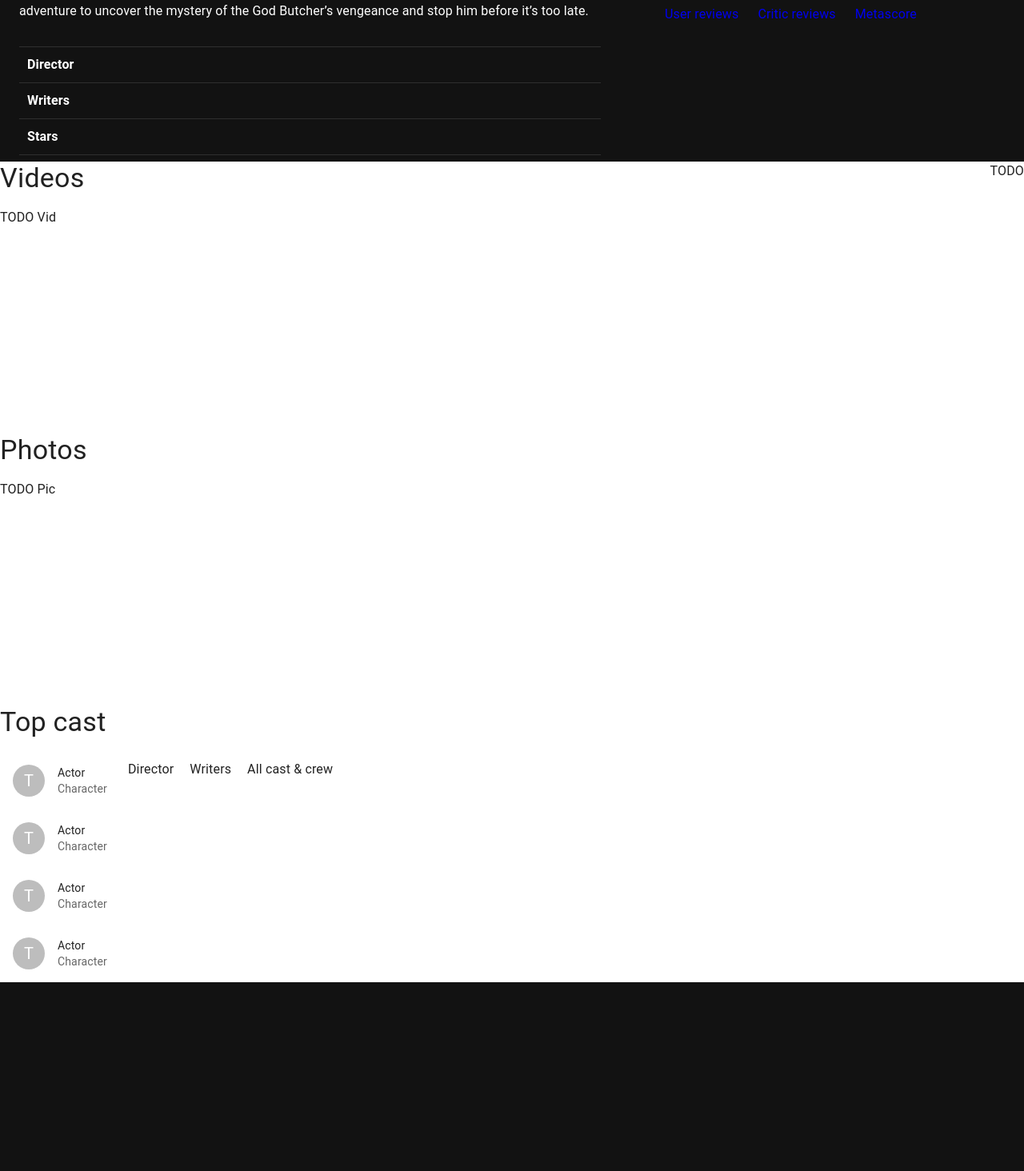
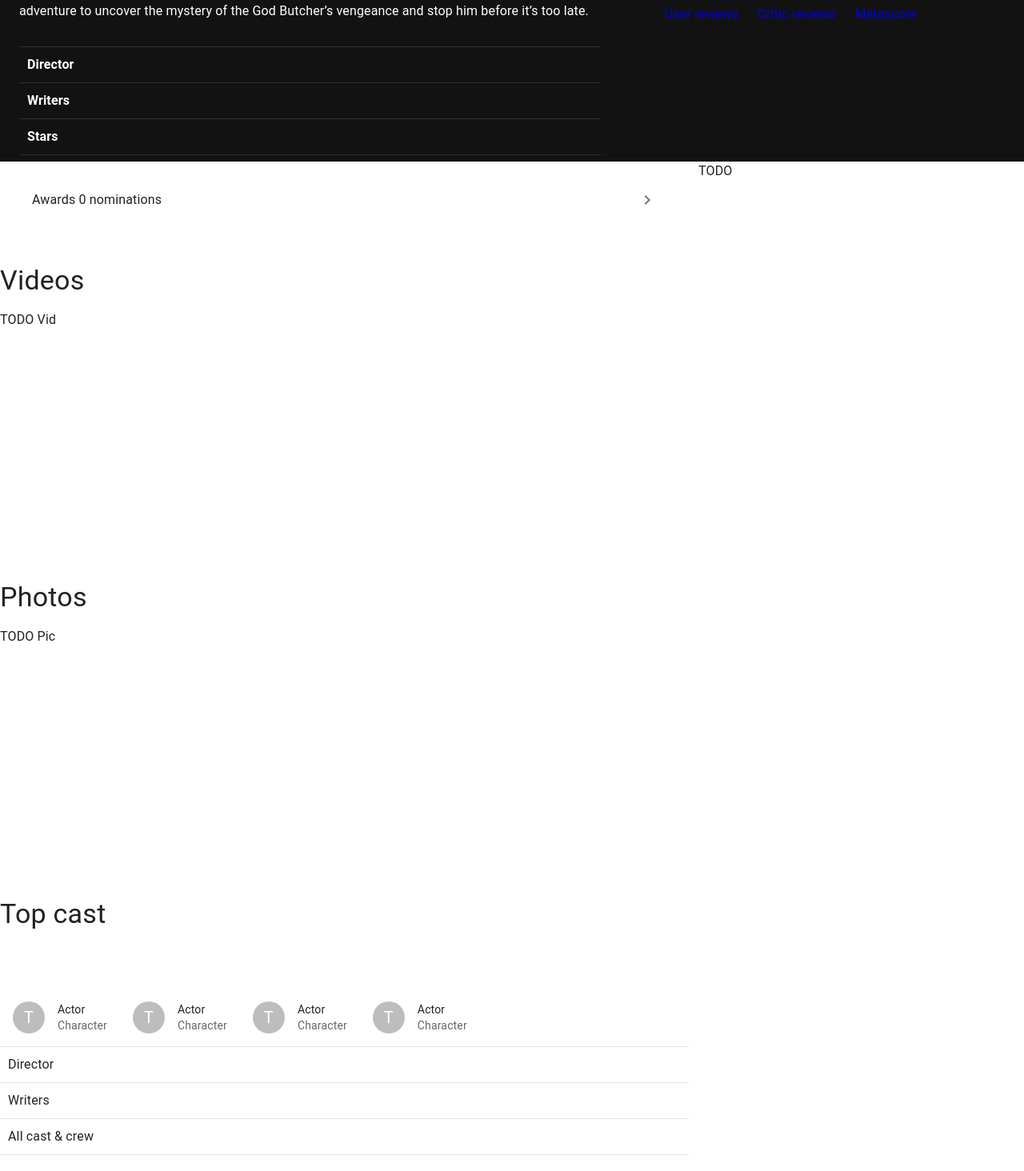
Before and after one commit to zafaralam2608/moviedb, a React (Create React App) app: page /#/ in a window 1280 px wide. Shown: the part 1168-2632 px from the top of the page at 80% size. Before the commit the page ends 2396 px from the top, so only its background shows below. Built offline with nearby package versions, Linux system fonts and the light colour scheme.

Commit message:
form grid

```diff
--- a/src/main/component/movie/bottom/DetailsLeft.jsx
+++ b/src/main/component/movie/bottom/DetailsLeft.jsx
@@ -1,23 +1,39 @@
 import React from 'react';
 import {
-  Avatar, CardActionArea, CardHeader, Divider, Grid, Typography,
+  AccordionSummary, Avatar, CardActionArea, CardHeader, Divider, Grid, Typography,
 } from '@mui/material';
+import { KeyboardArrowRightOutlined } from '@mui/icons-material';
 
 function DetailsLeft() {
   return (
     <Grid container sx={{ width: '861px', justifyContent: 'left' }}>
+      <Grid container sx={{ marginBottom: '8px', padding: '24px 0' }}>
+        <AccordionSummary
+          sx={{ width: '100%', margin: '0 24px', border: '1px' }}
+          expandIcon={<KeyboardArrowRightOutlined />}
+        >
+          Awards 0 nominations
+        </AccordionSummary>
+      </Grid>
+      <Grid container sx={{ marginBottom: '8px', padding: '24px 0' }}>
         <CardActionArea sx={{ textAlign: 'left' }} href="#/">
           <Typography paragraph variant="h4">Videos</Typography>
         </CardActionArea>
         <Grid item sx={{ height: '282px' }}>TODO Vid</Grid>
+      </Grid>
+      <Grid container sx={{ marginBottom: '8px', padding: '24px 0' }}>
         <CardActionArea sx={{ textAlign: 'left' }} href="#/">
           <Typography paragraph variant="h4">Photos</Typography>
         </CardActionArea>
         <Grid item sx={{ height: '282px' }}>TODO Pic</Grid>
+      </Grid>
+      <Grid container sx={{ marginBottom: '8px', padding: '24px 0' }}>
         <CardActionArea sx={{ textAlign: 'left' }} href="#/">
           <Typography paragraph variant="h4">Top cast</Typography>
         </CardActionArea>
-      <Grid item>
+      </Grid>
+      <Grid container direction="column" sx={{ marginBottom: '8px', padding: '24px 0' }}>
+        <Grid container>
           <CardHeader
             avatar={<Avatar>T</Avatar>}
             title="Actor"
@@ -47,6 +63,7 @@ function DetailsLeft() {
         <Typography variant="body1" sx={{ margin: '10px' }}>All cast & crew</Typography>
         <Divider />
       </Grid>
+    </Grid>
   );
 }
 
--- a/src/main/component/movie/bottom/DetailsRight.jsx
+++ b/src/main/component/movie/bottom/DetailsRight.jsx
@@ -3,7 +3,7 @@ import { Grid } from '@mui/material';
 
 function DetailsLeft() {
   return (
-    <Grid container sx={{ width: '419px', justifyContent: 'right' }}>
+    <Grid container sx={{ width: '419px', justifyContent: 'left', paddingLeft: '12px' }}>
       TODO
     </Grid>
   );
--- a/src/main/component/movie/top/summary/SummaryLeft.jsx
+++ b/src/main/component/movie/top/summary/SummaryLeft.jsx
@@ -8,7 +8,7 @@ function SummaryLeft() {
   return (
     <Grid container direction="column" sx={{ width: '727px', justifyContent: 'left' }}>
       <Grid container direction="column" sx={{ padding: '16px 0' }}>
-        <Stack direction="row" spacing={1} sx={{ padding: '0 0 8px 0' }}>
+        <Stack direction="row" spacing={1} sx={{ paddingBottom: '8px' }}>
           {profile.genres.map((item) => (
             <Chip label={item.name} />
           ))}
--- a/src/main/component/movie/top/summary/SummaryRight.jsx
+++ b/src/main/component/movie/top/summary/SummaryRight.jsx
@@ -6,13 +6,13 @@ import { ConfirmationNumber, KeyboardArrowDownOutlined } from '@mui/icons-materi
 
 function SummaryRight() {
   return (
-    <Grid container direction="column" sx={{ width: '425px', justifyContent: 'left', padding: '16px 0 0 0' }}>
+    <Grid container direction="column" sx={{ width: '425px', justifyContent: 'left', paddingTop: '16px' }}>
       <Grid container direction="column">
-        <Accordion sx={{ margin: '0 0 8px 0', padding: '0 16px 0 12px' }}>
+        <Accordion sx={{ marginBottom: '8px', padding: '0 16px 0 12px' }}>
           <AccordionSummary expandIcon={<ConfirmationNumber />}>See Showtimes</AccordionSummary>
         </Accordion>
         <Stack direction="row">
-          <Accordion sx={{ width: '100%', margin: '0 2px 0 0', padding: '0 16px 0 12px' }}>
+          <Accordion sx={{ width: '100%', marginRight: '2px', padding: '0 16px 0 12px' }}>
             <AccordionSummary>+ Add to Watchlist</AccordionSummary>
           </Accordion>
           <IconButton variant="contained" sx={{ width: '48px', height: '48px', padding: '1px 6px' }}>
@@ -20,7 +20,7 @@ function SummaryRight() {
           </IconButton>
         </Stack>
       </Grid>
-      <Stack direction="row" spacing={1} sx={{ margin: '12px 0 0 0', height: '36px' }}>
+      <Stack direction="row" spacing={1} sx={{ marginTop: '12px', height: '36px' }}>
         <a href="#/" style={{ textDecoration: 'none', marginRight: '16px' }}>User reviews</a>
         <a href="#/" style={{ textDecoration: 'none', marginRight: '16px' }}>Critic reviews</a>
         <a href="#/" style={{ textDecoration: 'none' }}>Metascore</a>
```
Lines whose indentation alone changed are shown as unchanged.
